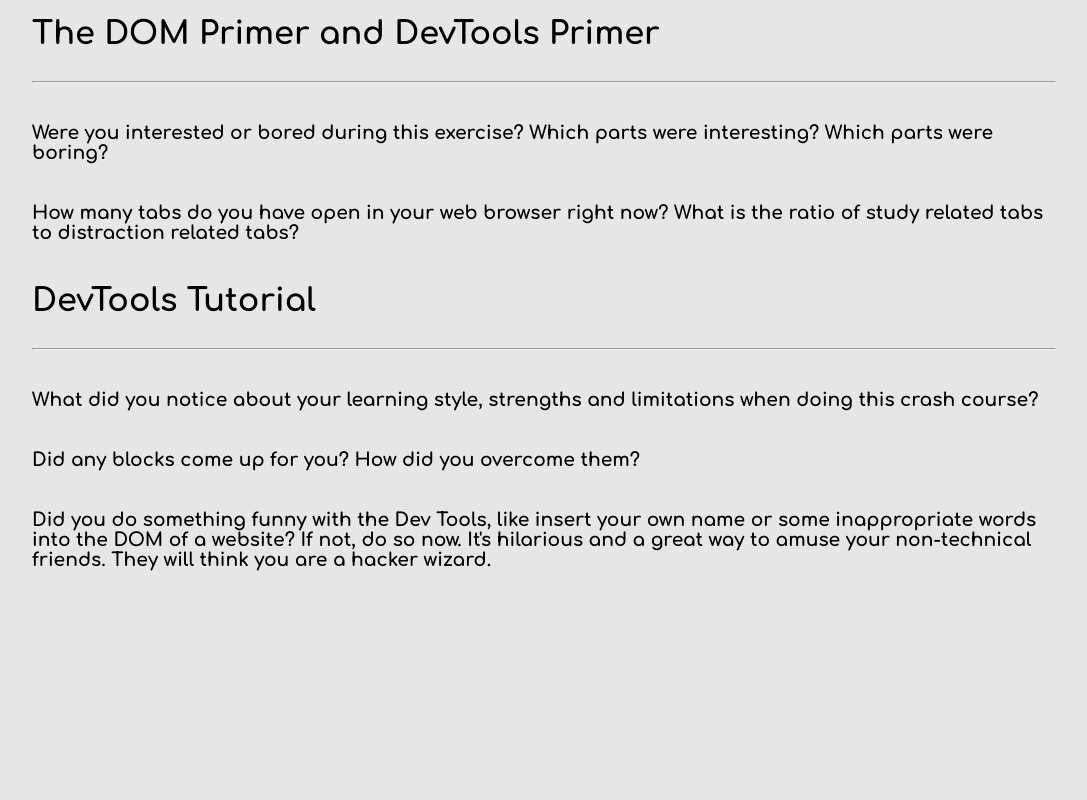
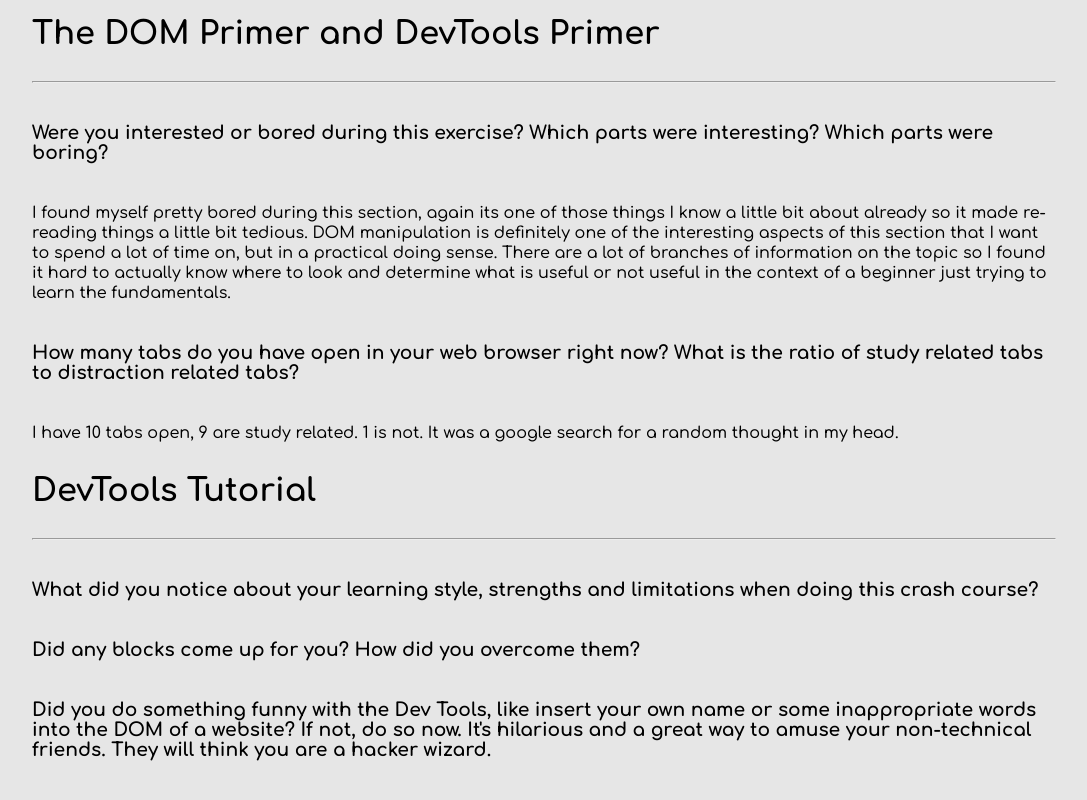
Before and after one commit to jake-hurley/jake-hurley, a plain HTML site: page blog/sprint-3-reflection.html in a window 1280 px wide. Shown: the part 2223-3023 px from the top of the page, without its empty margins (96-1183 px from the left). Before the commit the page ends 2833 px from the top, so only its background shows below. Drawn offline with Linux system fonts and the light colour scheme.

Commit message:
update sprint-3-reflections.html with new entry

```diff
--- a/blog/sprint-3-reflection.html
+++ b/blog/sprint-3-reflection.html
@@ -79,11 +79,12 @@
 
         <h3>Were you interested or bored during this exercise? Which parts were interesting? Which parts were boring?</h3>
 
-
+        <p>I found myself pretty bored during this section, again its one of those things I know a little bit about already so it made re-reading things a little bit tedious. DOM manipulation is definitely one of the interesting aspects of this section that I want to spend a lot of time on, but in a practical doing sense. There are a lot of branches of information on the topic so I found it hard to actually know where to look and determine what is useful or not useful in the context of a beginner just trying to learn the fundamentals.
+        </p>
 
         <h3>How many tabs do you have open in your web browser right now? What is the ratio of study related tabs to distraction related tabs?</h3>
 
-
+        <p>I have 10 tabs open, 9 are study related. 1 is not. It was a google search for a random thought in my head.</p>
 
 
 
```
